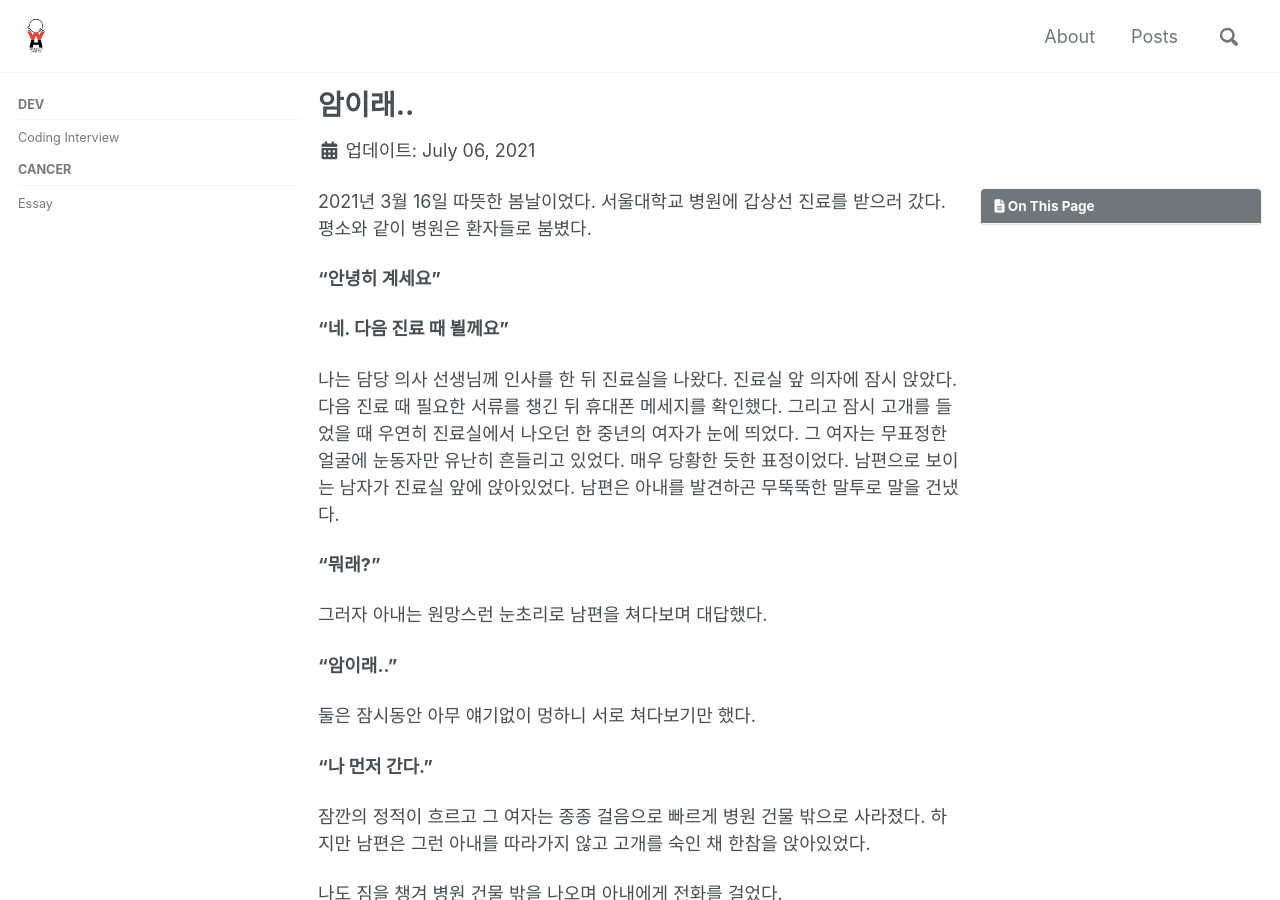
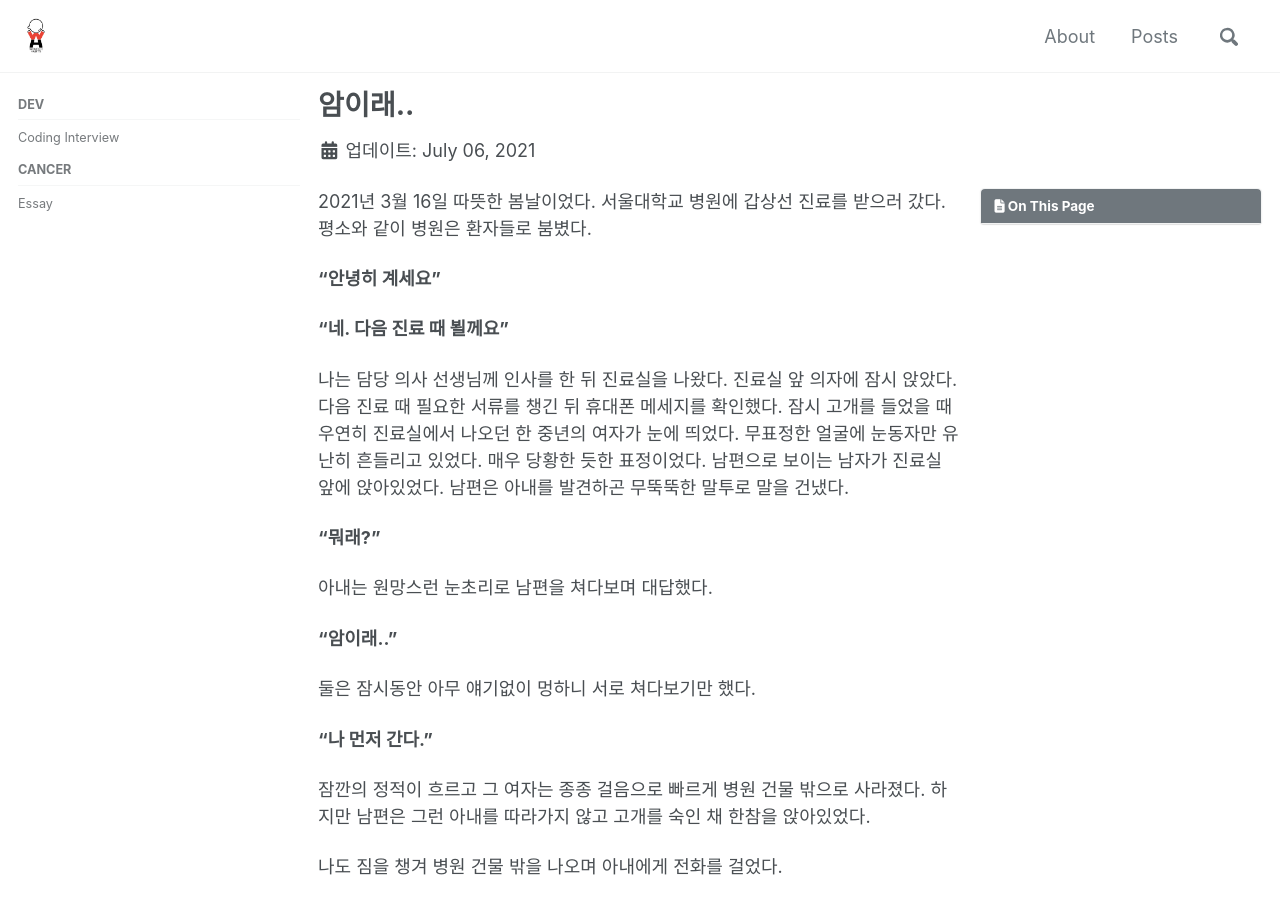
Before and after one commit to WonderHabits/wonderhabits.github.io, a Jekyll site: the page built from _posts/2021-07-06-1_cancer.md, in a window 1280 px wide and 900 px high. Built offline with Jekyll 4.4.1, drawn with Linux system fonts in a browser that asks for light colours; cached includes are drawn as plain includes; nearby versions of some CDN libraries; comment, search, counter and statistics services are not loaded.

Commit message:
edit post

```diff
--- a/_posts/2021-07-06-1_cancer.md
+++ b/_posts/2021-07-06-1_cancer.md
@@ -19,11 +19,11 @@ use_math: true
 
 **"네. 다음 진료 때 뵐께요"**
 
- 나는 담당 의사 선생님께 인사를 한 뒤 진료실을 나왔다. 진료실 앞 의자에 잠시 앉았다. 다음 진료 때 필요한 서류를 챙긴 뒤 휴대폰 메세지를 확인했다. 그리고 잠시 고개를 들었을 때 우연히 진료실에서 나오던 한 중년의 여자가 눈에 띄었다. 그 여자는 무표정한 얼굴에 눈동자만 유난히 흔들리고 있었다. 매우 당황한 듯한 표정이었다. 남편으로 보이는 남자가 진료실 앞에 앉아있었다. 남편은 아내를 발견하곤 무뚝뚝한 말투로 말을 건냈다.
+ 나는 담당 의사 선생님께 인사를 한 뒤 진료실을 나왔다. 진료실 앞 의자에 잠시 앉았다. 다음 진료 때 필요한 서류를 챙긴 뒤 휴대폰 메세지를 확인했다. 잠시 고개를 들었을 때 우연히 진료실에서 나오던 한 중년의 여자가 눈에 띄었다. 무표정한 얼굴에 눈동자만 유난히 흔들리고 있었다. 매우 당황한 듯한 표정이었다. 남편으로 보이는 남자가 진료실 앞에 앉아있었다. 남편은 아내를 발견하곤 무뚝뚝한 말투로 말을 건냈다.
 
 **"뭐래?"**
 
- 그러자 아내는 원망스런 눈초리로 남편을 쳐다보며 대답했다.
+ 아내는 원망스런 눈초리로 남편을 쳐다보며 대답했다.
 
 **"암이래.."**
 
```
Also changed, not shown: _posts/2021-07-13-6_what_is_cancer.md (+9 -9 lines).
